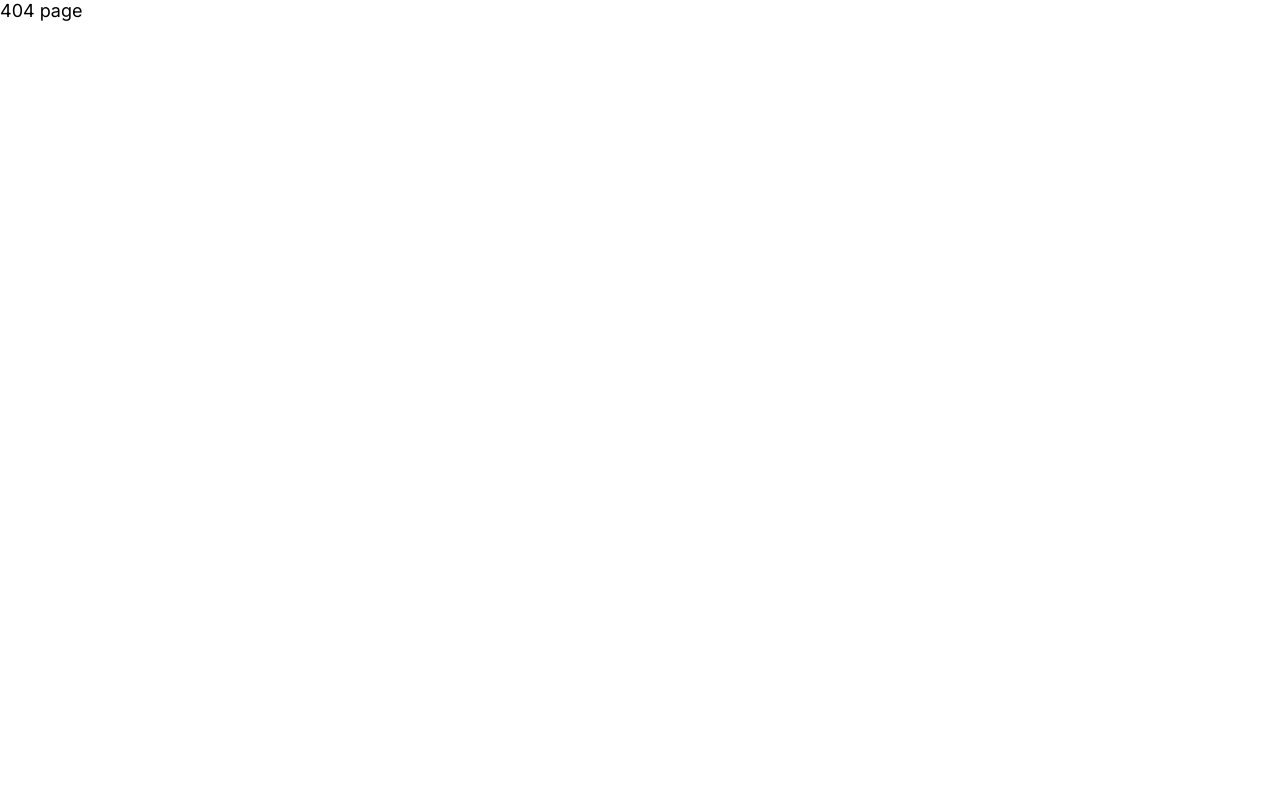
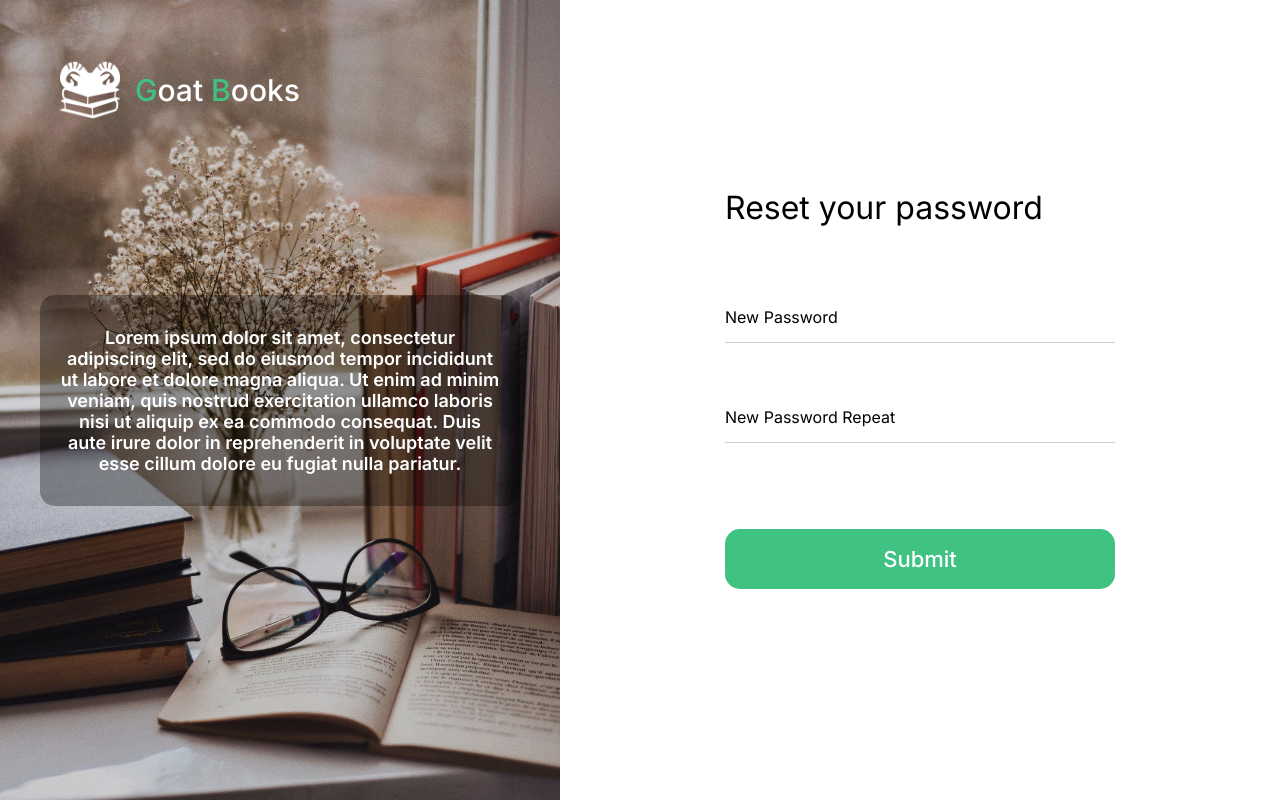
Before and after one commit to farhad-gh-dev/goat-books, a React (Create React App) app in the folder client/: page /auth/reset-password in a window 1280 px wide. Built offline with nearby package versions, Linux system fonts and the light colour scheme.

Commit message:
Add reset-password form component

```diff
--- /dev/null
+++ b/client/src/Components/Organisms/ResetPasswordForm/ResetPasswordForm.styled.ts
@@ -0,0 +1,43 @@
+import styled from "styled-components";
+import { screenSize, typography } from "Styles";
+import { Button } from "Components/Atoms";
+
+export const StyledResetPasswordForm = styled.form`
+  width: 100%;
+
+  ${screenSize.laptop} {
+    width: 390px;
+  }
+
+  .heading {
+    margin-bottom: 24px;
+    text-align: center;
+
+    ${screenSize.laptop} {
+      margin-bottom: 40px;
+      text-align: left;
+    }
+  }
+
+  .text-input {
+    margin-bottom: 16px;
+
+    ${screenSize.laptop} {
+      margin-bottom: 24px;
+    }
+
+    &.last-item {
+      margin-bottom: 86px;
+    }
+  }
+`;
+
+export const SubmitButton = styled(Button)`
+  font-size: ${typography.size.text_18};
+  margin-bottom: 12px;
+
+  ${screenSize.laptop} {
+    font-size: ${typography.size.text_22};
+    margin-bottom: 24px;
+  }
+`;
--- /dev/null
+++ b/client/src/Components/Organisms/ResetPasswordForm/ResetPasswordForm.tsx
@@ -0,0 +1,45 @@
+import React, { useState } from "react";
+import { Heading, TextInput } from "Components/Atoms";
+import {
+  StyledResetPasswordForm,
+  SubmitButton,
+} from "./ResetPasswordForm.styled";
+
+export const ResetPasswordForm: React.FC = () => {
+  const [password, setPassword] = useState("");
+  const [passwordRepeat, setPasswordRepeat] = useState("");
+
+  const handleSetNewPassword = () => {
+    console.log("submit btn clicked...");
+  };
+
+  return (
+    <StyledResetPasswordForm>
+      <Heading h2 fontWeight="regular" className="heading">
+        Reset your password
+      </Heading>
+
+      <TextInput
+        isPassword
+        label="new password"
+        value={password}
+        onChange={(e) => setPassword(e.target.value)}
+        fullWidth
+        className="text-input"
+      />
+
+      <TextInput
+        isPassword
+        label="new password repeat"
+        value={passwordRepeat}
+        onChange={(e) => setPasswordRepeat(e.target.value)}
+        fullWidth
+        className="text-input last-item"
+      />
+
+      <SubmitButton onClick={handleSetNewPassword} variant="primary" fullWidth>
+        Submit
+      </SubmitButton>
+    </StyledResetPasswordForm>
+  );
+};
--- a/client/src/Components/Organisms/index.ts
+++ b/client/src/Components/Organisms/index.ts
@@ -1,2 +1,3 @@
 export * from "./SignInForm/SignInForm";
 export * from "./SignUpForm/SignUpForm";
+export * from "./ResetPasswordForm/ResetPasswordForm";
--- a/client/src/Routes/index.tsx
+++ b/client/src/Routes/index.tsx
@@ -1,6 +1,6 @@
 import React from "react";
 import { Routes, Route, Navigate } from "react-router-dom";
-import { Text, SignInForm, SignUpForm } from "Components";
+import { Text, SignInForm, SignUpForm, ResetPasswordForm } from "Components";
 import ProtectedRoutes from "./ProtectedRoutes";
 import Auth from "./Auth/Auth";
 
@@ -12,12 +12,17 @@ const AppRoutes: React.FC = () => {
     <Routes>
       <Route path="/" element={<Navigate to="/app" />} />
 
-      <Route element={<Auth isAllowed={!auth.user} />}>
+      <Route element={<Auth isAllowed={!auth.user} redirectPath="/app" />}>
         <Route path="/auth/sign-in" element={<SignInForm />} />
         <Route path="/auth/sign-up" element={<SignUpForm />} />
+        <Route path="/auth/reset-password" element={<ResetPasswordForm />} />
       </Route>
 
-      <Route element={<ProtectedRoutes isAllowed={auth.user} />}>
+      <Route
+        element={
+          <ProtectedRoutes isAllowed={auth.user} redirectPath="/auth/sign-in" />
+        }
+      >
         <Route path="/app" element={<Text>app</Text>} />
       </Route>
       <Route path="*" element={<div>404 page</div>} />
```
Also changed, not shown: 1 other file (tests, documents, lock files or other folders).
